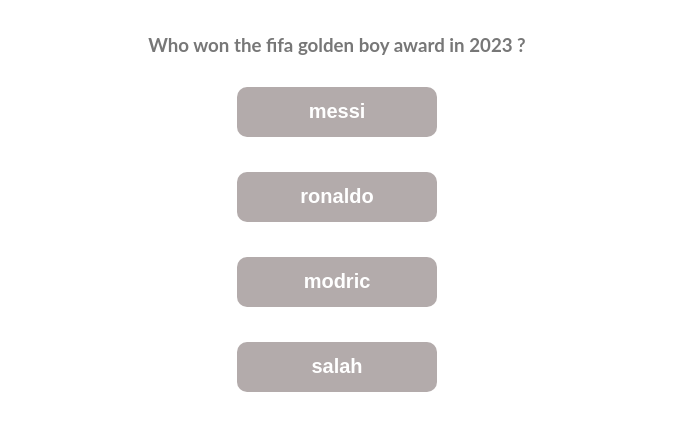
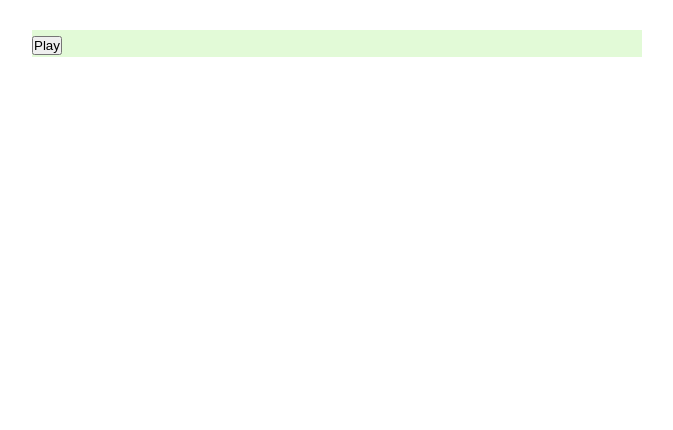
Before and after one commit to zmekonnen251/node-game-client, a React (Create React App) app: page /game in a window 1280 px wide. Shown: the top 430 px of the page, without its empty margins (303-976 px from the left). Built offline with nearby package versions, Linux system fonts and the light colour scheme.

Commit message:
Fix game controller

```diff
--- /dev/null
+++ b/src/features/Game/GameApi/answerQuestion.js
@@ -0,0 +1,17 @@
+import API from '../../../services/httpService';
+
+export const answerQuestion = async(game_id, answer) => {
+
+    try {
+        const response = await API.post("/game/answer", {
+            gameId: game_id,
+            answer: answer,
+        });
+        const { data } = response;
+        return data;
+    }
+    catch (err) {
+        return err;
+    }
+
+}
--- /dev/null
+++ b/src/features/Game/GameApi/gameResult.js
@@ -0,0 +1,9 @@
+import API from '../../../services/httpService';
+
+export const gameResult = async(game_id, answer) => {
+    const response = await API.post("/game/history", {
+        gameId: game_id
+    });
+    const { data } = response;
+    return data;
+}
--- a/src/features/Game/GameStyle/choiceGame.css
+++ b/src/features/Game/GameStyle/choiceGame.css
@@ -1,9 +1,17 @@
 .choice {
-
+   display: flex;
+    flex-direction: column;
+    align-items: center;
+    justify-content: center;
 }
 
 .question {
     text-align: center;
+}
+
+.question-body {
+    width: 50%;
+    background-color: rgb(226, 250, 215);
 }
 
 .choice__buttons {
--- a/src/features/Game/choiceButton.js
+++ b/src/features/Game/choiceButton.js
@@ -1,13 +1,30 @@
-import React from 'react'
-import { createGame } from './GameApi/createGame'
+import { answerQuestion,  } from './GameApi/answerQuestion'
+import { gameResult } from './GameApi/gameResult';
+import { useState } from 'react';
 
-export default function ChoiceButton({name, value}) {
-    const choiceHandler = (e) => {
-        console.log(e.target.value)
+export default function ChoiceButton({choice, value, game, setChoice, setQuestion, setGameResult, setPlay, setCount, count}) {
+
+    const choiceHandler = async (e) => {
+       const answer = e.target.value;
+       const game_id = game;
+       setCount(count + 1)
+       const response = await answerQuestion(game_id, answer);
+
+       if (count >= 3) {
+           setPlay(true)
+           setQuestion('')
+           setQuestion('')
+           setGameResult(response.gameResult)
+           return ''
+       }
+
+       setQuestion(response.nextQuestion.question)
+       setChoice([response.nextQuestion.option1, response.nextQuestion.option2, response.nextQuestion.option3, response.nextQuestion.option4])
+
     }
     return (
         <div className='choice__buttons'>
-            <button className='choice__button' value={`option${value+1}`} onClick={choiceHandler}>{name}</button>
+            <button className='choice__button' value={`option${value+1}`} onClick={choiceHandler}>{choice[value]}</button>
         </div>
     )
 }
--- a/src/features/Game/choiceGame.js
+++ b/src/features/Game/choiceGame.js
@@ -1,19 +1,65 @@
-import React from 'react'
+import React, { useState} from 'react'
 import  './GameStyle/choiceGame.css'
 import ChoiceButton from './choiceButton'
+import { createGame } from './GameApi/createGame'
 
 export default function ChoiceGame() {
     const game = ["messi", "ronaldo", "modric", "salah"]
+    const [play, setPlay] = useState(true);
+    const [game_id, setGame_id] = useState("");
+    const [choice , setChoice] = useState([]);
+    const [question, setQuestion] = useState("");
+    const [gameResult , setGameResult] = useState();
+    const [count, setCount] = useState(1);
+
+
+    const playHandler = async () => {
+        setPlay(false);
+        setCount(1);
+        setGameResult(0);
+        const response = await createGame();
+        setGame_id(response.gameId);
+        setQuestion(response.questionOne.question)
+        setChoice([response.questionOne.option1, response.questionOne.option2, response.questionOne.option3, response.questionOne.option4])
+    }
+
     return (
         <div className='choice'>
-            <h3 className='question'>Who won the fifa golden boy award in 2023 ?</h3>
+            <div className='question-body'>
+            {
+            play ?
+            <>
+                  <button className='play__button' onClick={playHandler}>Play</button>
+                   {gameResult ? <h1>Game Result: {gameResult}/10</h1> : null}
+            </>
+            : null
+            }
 
-            {
-                game.map((item, index) => {
-                    return <ChoiceButton key={index} name={item} value={index} />
-                }
-                )
-            }
+          {
+               question ?
+               <>
+               <h3 className='question'>{question}</h3>
+               {
+                   game.map((item, index) => {
+                       return <ChoiceButton
+                        key={index}
+                        choice={choice}
+                        value={index}
+                        game={game_id}
+                        setChoice={setChoice}
+                        setQuestion={setQuestion}
+                        setGameResult={setGameResult}
+                        setPlay={setPlay}
+                        setCount={setCount}
+                        count={count}
+                        />
+                   }
+                   )
+               }
+               </> : null
+           }
+
+          </div>
         </div>
     )
 }
--- a/src/pages/Game.js
+++ b/src/pages/Game.js
@@ -1,13 +1,11 @@
 import React, {useState} from 'react';
-import Footer from '../layouts/Footer';
+
 import Header from '../layouts/Header';
 import ChoiceGame from '../features/Game/choiceGame';
 export default function Game() {
-    const [play, setPlay] = useState(true);
-    const [gameCounter, setGameCounter] = useState(1);
-
     return (
         <>
+
             <ChoiceGame />
         </>
     )
```
Also changed, not shown: src/features/Game/GameApi/answerQuestiom.js (deleted, +0 -10 lines).
